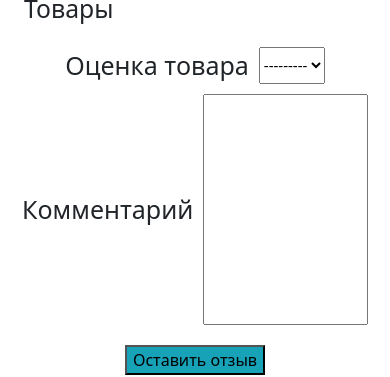
After one commit to zalmon74/CLA__internet_shop_technique, a Django app: page /products/1/give_review/ in a window 390 px wide. The commit adds this page. Shown: the part 392-769 px from the top of the page. Run offline with Django 4.2, Linux system fonts and the light colour scheme; tables that the repository leaves empty hold one stand-in row (values such as "Sample post"); some libraries are stand-ins or nearby versions.

Commit message:
Добавлена страница для оставления отзыва о товаре

```diff
--- a/CLA__shop/accounts/templates/accounts/purchase_history.html
+++ b/CLA__shop/accounts/templates/accounts/purchase_history.html
@@ -90,6 +90,9 @@
                                     <div class="product_description">
                                         <h3 class="card-title">{{ purchase_product.products.name }}</h3>
                                         <p>{{ purchase_product.products.description| truncatewords:"50" }}</p>
+                                        <div class="buttons">
+                                            <a href="{% url 'give_review_for_product' purchase_product.products.pk %}" class="btn-info"><span>Оставить отзыв</span></a>
+                                        </div>
                                     </div>
                                 </a>
                                 <div class="price_category">
--- a/CLA__shop/shop_products/forms.py
+++ b/CLA__shop/shop_products/forms.py
@@ -5,6 +5,7 @@ from phonenumber_field.formfields import (
 from shop_products.validators import validate_category_name
 
 from .business_logic import get_all_name_brands, get_all_name_categories
+from .models import ReviewProductModel
 
 
 class ContactUsForm(forms.Form):
@@ -38,3 +39,18 @@ class FilterProductsForm(forms.Form):
         widget=forms.SelectMultiple(choices=get_all_name_categories())
     )
     brands = forms.CharField(label='Бренд', required=False, widget=forms.SelectMultiple(choices=get_all_name_brands()))
+
+
+class GiveReviewForProductForm(forms.ModelForm):
+    """
+    Форма для отзыва на купленный товар
+    """
+
+    comment_text = forms.CharField(
+        label='Комментарий',
+        widget=forms.Textarea(attrs={'style': 'resize: none', }),
+    )
+
+    class Meta:
+        model = ReviewProductModel
+        fields = ['grade', 'comment_text',]
--- a/CLA__shop/shop_products/models/__init__.py
+++ b/CLA__shop/shop_products/models/__init__.py
@@ -3,6 +3,7 @@ from .categories import CategoryProduct
 from .contact_form import ContactFormModel
 from .products import PhotoProduct, Product
 from .purchase_history import PurchaseHistoryModel
+from .review_product import *
 from .specifications.computer_case_specifications import *
 from .specifications.cooler_specifications import *
 from .specifications.hdd_specifications import *
--- /dev/null
+++ b/CLA__shop/shop_products/models/review_product.py
@@ -0,0 +1,60 @@
+from django.conf import settings
+from django.db import models
+
+from .products import Product
+
+
+class CommentProductReviewModel(models.Model):
+    content = models.TextField(verbose_name='Текст комментария')
+    f_delete = models.BooleanField(
+        default=False,
+        verbose_name='Флаг удаления комментрия админом',
+    )
+    created = models.DateTimeField(
+        verbose_name='Время создания комментария',
+        auto_now_add=True
+    )
+    updated = models.DateTimeField(
+        verbose_name='Время последнего изменения комментария',
+        auto_now=True,
+    )
+
+    class Meta:
+        verbose_name = 'Комментарий к товару'
+        verbose_name_plural = 'Комментарии к товару'
+
+
+class ReviewProductModel(models.Model):
+
+    class GradeChoices(models.IntegerChoices):
+        one =   (1, ('1'))
+        two =   (2, ('2'))
+        three = (3, ('3'))
+        four =  (4, ('4'))
+        five =  (5, ('5'))
+
+    product = models.ForeignKey(
+        Product,
+        on_delete=models.CASCADE,
+        db_index=True,
+        verbose_name='Товар',
+    )
+    user = models.ForeignKey(
+        settings.AUTH_USER_MODEL,
+        on_delete=models.CASCADE,
+        db_index=True,
+        verbose_name='Пользователь, который оставляет отзыв',
+    )
+    grade = models.SmallIntegerField(
+        verbose_name='Оценка товара',
+        choices=GradeChoices.choices
+    )
+    comment = models.OneToOneField(
+        CommentProductReviewModel,
+        on_delete=models.CASCADE,
+        verbose_name='Отзыв',
+    )
+
+    class Meta:
+        verbose_name = 'Отзыв к купленному товару'
+        verbose_name_plural = 'Отзывы к купленному товару'
--- /dev/null
+++ b/CLA__shop/shop_products/templates/shop_products/give_review.html
@@ -0,0 +1,71 @@
+{% extends 'base.html' %}
+{% load show_products_tags %}
+
+{% block content %}
+
+    <style>
+        .row {
+            margin: 15px 0;
+        }
+        .review_form{
+            background-color: white;
+        }
+        .el_form{
+            display: flex;
+            justify-content: center;
+            margin: 10px;
+            font-size: 15px;
+        }
+        .el_form_label{
+            margin-right: 10px;
+            font-size: 25px;
+            display: flex;
+            flex-direction: column;
+            justify-content: center;
+        }
+        .review_form_btn{
+            display: grid;
+            justify-content: center;
+        }
+        .review_form_btn button{
+            margin: 10px;
+        }
+    </style>
+
+    <!-- products -->
+    <div  class="products">
+        <div class="container">
+
+            <div class="row">
+                <div class="col-md-12">
+                    <div class="titlepage">
+                        <h2>Товары</h2>
+                    </div>
+                </div>
+            </div>
+
+            <div class="review_form">
+                <form method="POST">
+                    {% csrf_token %}
+                    <div class="filter_form_inner">
+                        {% for el_form in form %}
+                            <div class="el_form">
+                                <div class="el_form_label">
+                                    <label for="{{ el_form.auto_id }}">{{ el_form.label }}</label>
+                                </div>
+                                {{ el_form }}
+                            </div>
+                        {% endfor %}
+                    </div>
+                    <div class="review_form_btn">
+                        <button type="submit" class="sub_btn" style="background-color: #17a2b8;">Оставить отзыв</button>
+                    </div>
+                </form>
+            </div>
+
+        </div>
+    </div>
+    <!-- end products -->
+
+
+{% endblock %}
--- a/CLA__shop/shop_products/urls.py
+++ b/CLA__shop/shop_products/urls.py
@@ -4,6 +4,9 @@ from django.views.decorators.cache import never_cache
 from .views import *
 
 urlpatterns = [
+    path('<int:pk>/give_review/',
+         GiveReviewForProduct.as_view(),
+         name='give_review_for_product'),
     path('ajax_get_categories_for_brand/', ajax_get_categories_for_current_brand, name='ajax_get_categories_for_brand'),
     path(
         'ajax_get_el_specifications/',
--- a/CLA__shop/shop_products/views.py
+++ b/CLA__shop/shop_products/views.py
@@ -1,9 +1,15 @@
 from django.core.cache import cache
+from django.db import DatabaseError, transaction
 from django.http import HttpResponse, JsonResponse
 from django.shortcuts import redirect
 from django.views.generic import DetailView, FormView, ListView, TemplateView
-from shop_products.forms import ContactUsForm, FilterProductsForm
-from shop_products.models import BrandProduct, ContactFormModel, Product
+from shop_products.forms import (
+    ContactUsForm, FilterProductsForm, GiveReviewForProductForm,
+)
+from shop_products.models import (
+    BrandProduct, CommentProductReviewModel, ContactFormModel, Product,
+    ReviewProductModel,
+)
 
 from .business_logic import *
 
@@ -134,3 +140,26 @@ class ProductsDetailView(DetailView):
     def get_context_data(self, **kwargs):
         context = super().get_context_data(**kwargs)
         return context
+
+
+class GiveReviewForProduct(DetailView, FormView):
+    model = Product
+    form_class = GiveReviewForProductForm
+    template_name = 'shop_products/give_review.html'
+
+    def form_valid(self, form):
+        clean_data = form.cleaned_data
+        try:
+            with transaction.atomic():
+                comment_obj = CommentProductReviewModel(content=clean_data['comment_text'])
+                comment_obj.save()
+                ReviewProductModel.objects.create(
+                    product=self.get_object(),
+                    user=self.request.user,
+                    grade=clean_data['grade'],
+                    comment=comment_obj,
+                )
+        except DatabaseError:
+            pass
+
+        return HttpResponse()
```
Also changed, not shown: CLA__shop/shop_products/admin.py (+20 -0 lines), CLA__shop/shop_products/migrations/0005_commentproductreviewmodel_reviewproductmodel.py (added).
